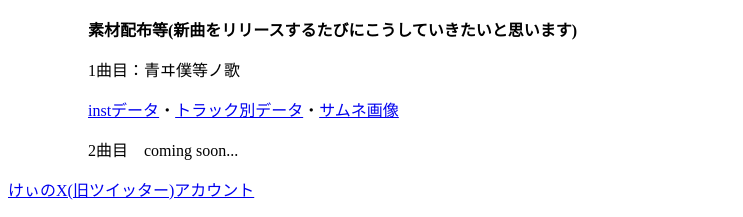
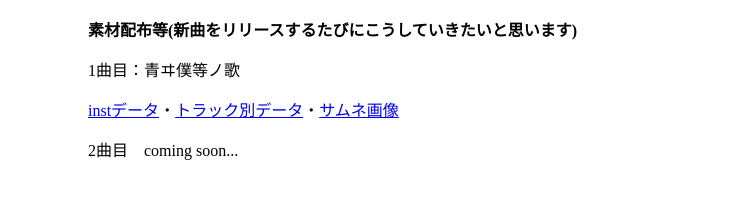
Before and after one commit to kyokasuigetsu-kei/kyokasuigetsu-kei.github.io, a plain HTML site: page index.html in a window 1280 px wide. Shown: the part 1243-1460 px from the top of the page, without its empty margins (0-743 px from the left). After the commit the page ends 1420 px from the top, so only its background shows below. Drawn offline with Linux system fonts and the light colour scheme.

Commit message:
Update index.html

```diff
--- a/index.html
+++ b/index.html
@@ -50,7 +50,5 @@
 </blockquote>
 </body>
 </html>
-
-<p><a href=”https://x.com/K_ch3104”>けぃのX(旧ツイッター)アカウント</a></p>
 </body>
 </html>
```
